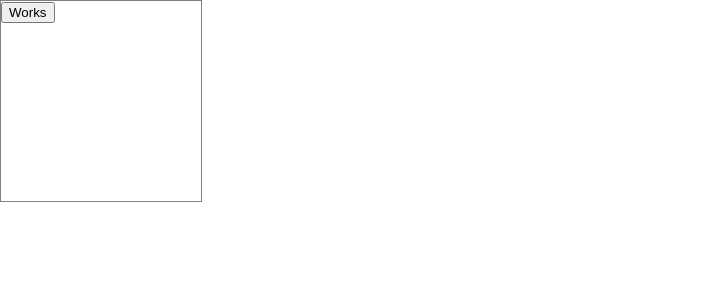
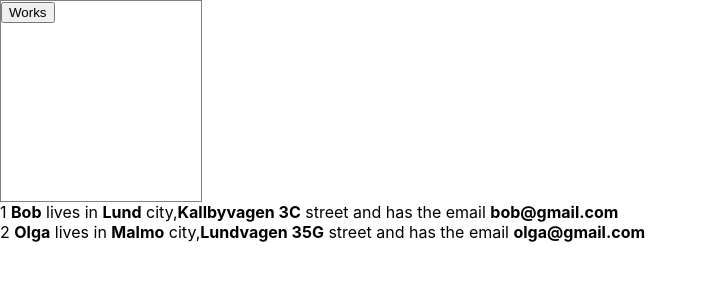
Before and after one commit to SvitlanaRybakova/react-ts-course, a React (Create React App) app: page / in a window 1280 px wide. Shown: the top 300 px of the page, without its empty margins (0-708 px from the left). Built offline with nearby package versions, Linux system fonts and the light colour scheme.

Commit message:
declared an interface with complicated data structure (mock)

```diff
--- a/src/App.tsx
+++ b/src/App.tsx
@@ -1,8 +1,14 @@
 import React from 'react';
 import Card, { CardVariant } from "./components/Card";
+import UserList from './components/UserList';
+import {IUser} from './types/types'
 
 const App: React.FC = () =>{
 
+  const users: IUser[] =[
+    {id: 1, name: 'Bob', email: 'bob@gmail.com', address:{city: 'Lund', street:  'Kallbyvagen 3C', zipcode: '225 67'}},
+    {id: 2, name: 'Olga', email: 'olga@gmail.com', address:{city: 'Malmo', street:  'Lundvagen 35G', zipcode: '123 456'}}
+  ]
   const handleClick = (num: number) => {
     console.log('clicked, set from child', num )
   }
@@ -16,6 +22,8 @@ const App: React.FC = () =>{
       >
         <button>Works</button>
       </Card>
+
+      <UserList users={users}/>
     </div>
   );
 }
--- /dev/null
+++ b/src/components/User.tsx
@@ -0,0 +1,19 @@
+import React, {FC} from 'react'
+import { IUser } from '../types/types'
+
+interface UserItemProps{
+  user: IUser;
+}
+const User: FC<UserItemProps> = ({user}) => {
+  return (
+    <div key={user.id}>
+      {" "}
+      {user.id} <strong>{user.name}</strong> lives in{" "}
+      <strong>{user.address.city}</strong> city,
+      <strong>{user.address.street}</strong> street and has the email{" "}
+      <strong>{user.email}</strong>{" "}
+    </div>
+  );
+}
+
+export default User
--- /dev/null
+++ b/src/components/UserList.tsx
@@ -0,0 +1,19 @@
+import React, { FC } from "react";
+import { IUser } from "../types/types";
+import User from './User';
+
+interface UserListProps {
+  users: IUser[];
+}
+
+const UserList: FC<UserListProps> = ({ users }) => {
+  return (
+    <div>
+      {users.map((user) => (
+       <User user={user}/>
+      ))}
+    </div>
+  );
+};
+
+export default UserList;
--- /dev/null
+++ b/src/types/types.tsx
@@ -0,0 +1,12 @@
+export interface IAddress {
+  street: string;
+  city: string;
+  zipcode?: string;
+}
+
+export interface IUser {
+  id: number;
+  name: string;
+  email: string;
+  address: IAddress;
+}
```
